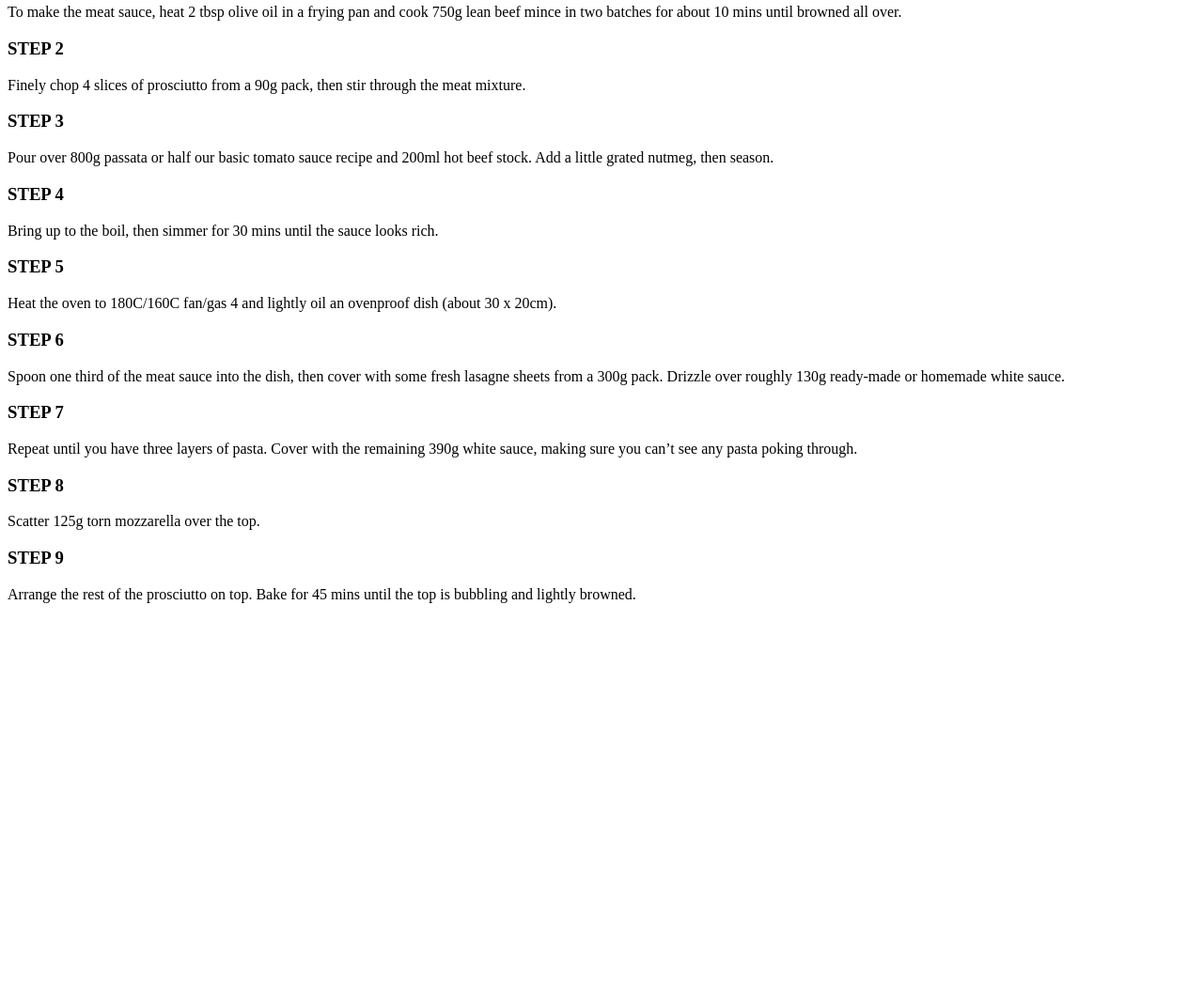
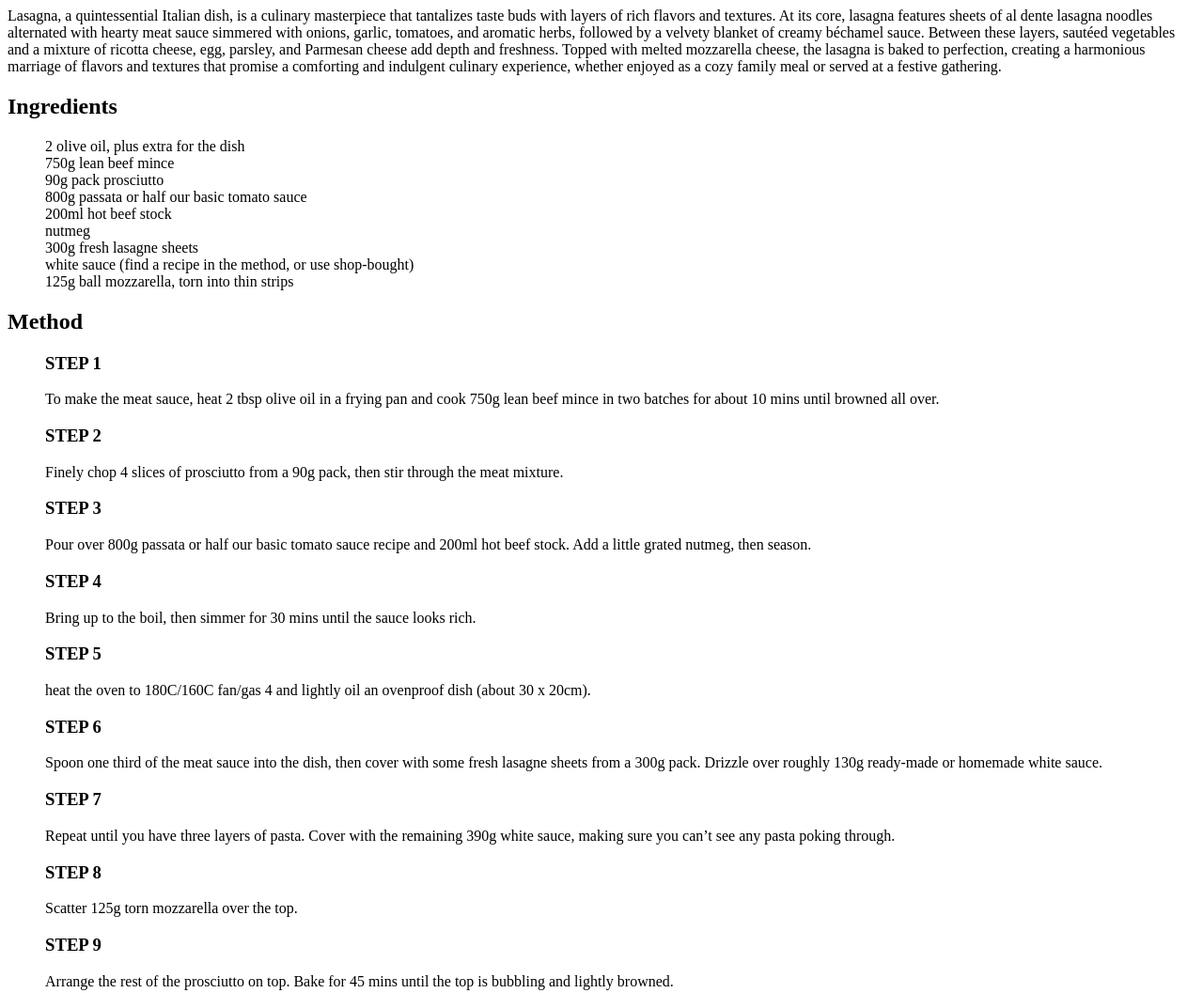
Before and after one commit to cwporcher/odin-recipes, a plain HTML site: page recipes/lasagna.html in a window 1280 px wide. Shown: the part 392-1449 px from the top of the page at 94% size. Before the commit the page ends 1050 px from the top, so only its background shows below. Drawn offline with Linux system fonts and the light colour scheme.

Commit message:
ajjusted the <ol> layout

```diff
--- a/recipes/lasagna.html
+++ b/recipes/lasagna.html
@@ -8,8 +8,12 @@
 
     <body>
         <h1> Lasagna</h1>
+        <img height="300" src="../recipe-pics/Lasagne-pic.webp">
+
+        <p> Lasagna, a quintessential Italian dish, is a culinary masterpiece that tantalizes taste buds with layers of rich flavors and textures. At its core, lasagna features sheets of al dente lasagna noodles alternated with hearty meat sauce simmered with onions, garlic, tomatoes, and aromatic herbs, followed by a velvety blanket of creamy béchamel sauce. Between these layers, sautéed vegetables and a mixture of ricotta cheese, egg, parsley, and Parmesan cheese add depth and freshness. Topped with melted mozzarella cheese, the lasagna is baked to perfection, creating a harmonious marriage of flavors and textures that promise a comforting and indulgent culinary experience, whether enjoyed as a cozy family meal or served at a festive gathering.</p>
+
         <h2>Ingredients</h2>
-        <p>
+        <ul>
             2 olive oil, plus extra for the dish<br>
             750g lean beef mince<br>
             90g pack prosciutto<br>
@@ -19,37 +23,44 @@
             300g fresh lasagne sheets<br>
             white sauce (find a recipe in the method, or use shop-bought)<br>
             125g ball mozzarella, torn into thin strips<br>
-        </p>
+        </ul>
+
+
 
         <p>
+
             <h2>Method</h2>
 
+            <ol>
+
             <h3>STEP 1</h3>
-            <p>To make the meat sauce, heat 2 tbsp olive oil in a frying pan and cook 750g lean beef mince in two batches for about 10 mins until browned all over.</p>
+            To make the meat sauce, heat 2 tbsp olive oil in a frying pan and cook 750g lean beef mince in two batches for about 10 mins until browned all over.
 
             <h3>STEP 2</h3>
-            <p>Finely chop 4 slices of prosciutto from a 90g pack, then stir through the meat mixture.</p>
+            Finely chop 4 slices of prosciutto from a 90g pack, then stir through the meat mixture.
 
             <h3>STEP 3</h3>
-            <p>Pour over 800g passata or half our basic tomato sauce recipe and 200ml hot beef stock. Add a little grated nutmeg, then season.</p>
+            Pour over 800g passata or half our basic tomato sauce recipe and 200ml hot beef stock. Add a little grated nutmeg, then season.
 
             <h3>STEP 4</h3>
-            <p>Bring up to the boil, then simmer for 30 mins until the sauce looks rich.</p>
+            Bring up to the boil, then simmer for 30 mins until the sauce looks rich.
 
             <h3>STEP 5</h3>
-            <p>Heat the oven to 180C/160C fan/gas 4 and lightly oil an ovenproof dish (about 30 x 20cm).</p>
+            heat the oven to 180C/160C fan/gas 4 and lightly oil an ovenproof dish (about 30 x 20cm).
 
             <h3>STEP 6</h3>
-            <p>Spoon one third of the meat sauce into the dish, then cover with some fresh lasagne sheets from a 300g pack. Drizzle over roughly 130g ready-made or homemade white sauce.</p>
+            Spoon one third of the meat sauce into the dish, then cover with some fresh lasagne sheets from a 300g pack. Drizzle over roughly 130g ready-made or homemade white sauce.
 
             <h3>STEP 7</h3>
-            <p>Repeat until you have three layers of pasta. Cover with the remaining 390g white sauce, making sure you can’t see any pasta poking through.</p>
+            Repeat until you have three layers of pasta. Cover with the remaining 390g white sauce, making sure you can’t see any pasta poking through.
 
             <h3>STEP 8</h3>
-            <p>Scatter 125g torn mozzarella over the top.</p>
+            Scatter 125g torn mozzarella over the top.
 
             <h3>STEP 9</h3>
-            <p>Arrange the rest of the prosciutto on top. Bake for 45 mins until the top is bubbling and lightly browned.</p>
+            Arrange the rest of the prosciutto on top. Bake for 45 mins until the top is bubbling and lightly browned.
+
+            </ol>
 
         </p>
     </body>
```
